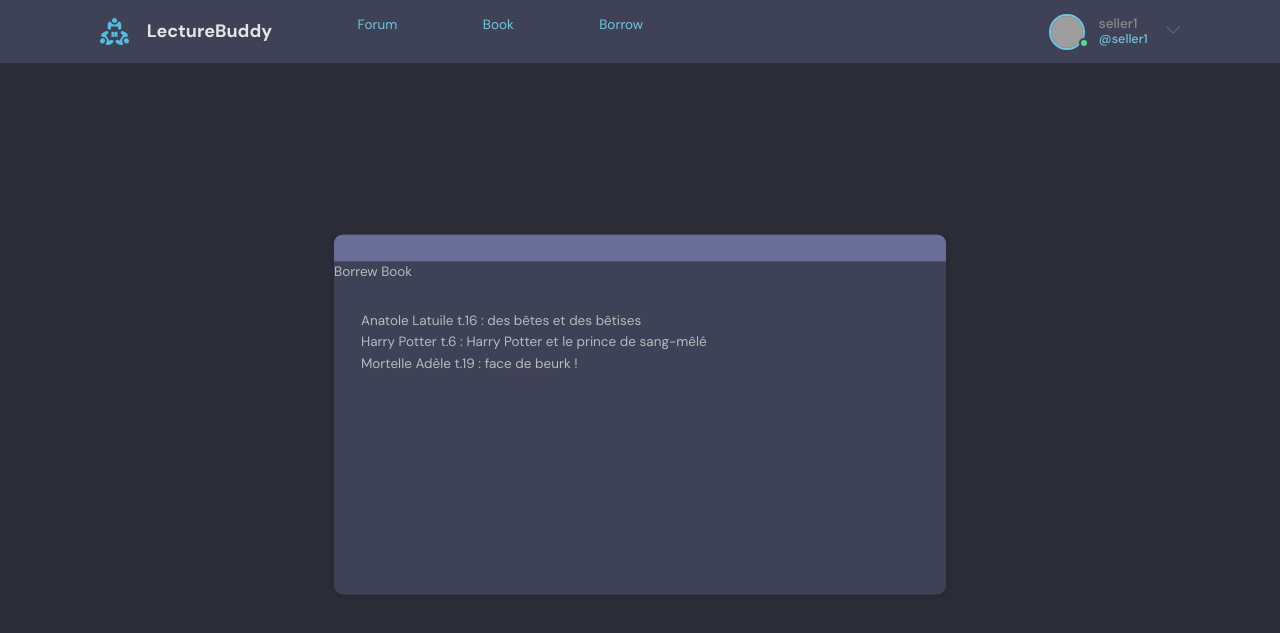
After one commit to lvmeyer/app-lib, a Django app: page /books/borrowed-books/ in a window 1280 px wide. The commit adds this page. Shown: the top 633 px of the page. Run offline with Django 4.2, Linux system fonts and the light colour scheme; a user stored in the database is signed in; parts of the project's set-up code (start-up, migrations or seed data) failed here and were passed over; grey boxes are pictures that could not be loaded.

Commit message:
Borrowed book

```diff
--- /dev/null
+++ b/base/templates/book/borrowed-books.html
@@ -0,0 +1,17 @@
+{% extends 'main.html' %} {% block content %}
+<main class="create-room layout">
+	<div class="container">
+		<div class="layout__box">
+			<div class="layout__boxHeader">
+			</div>
+			<p>Borrew Book</p>
+
+			<div class="layout__body">
+			<p>Anatole Latuile t.16 : des bêtes et des bêtises</p>
+			<p>Harry Potter t.6 : Harry Potter et le prince de sang-mêlé</p>
+			<p>Mortelle Adèle t.19 : face de beurk !</p>
+			</div>
+		</div>
+	</div>
+</main>
+{% endblock content %}
--- a/base/urls.py
+++ b/base/urls.py
@@ -29,6 +29,8 @@ urlpatterns = [
     path('books/create-book', views.create_book, name='create-book'),
     path('books/update-book/<str:pk>/', views.update_book, name='update-book'),
     path('books/<str:pk_book>/borrow/<str:pk_library>', views.borrow_book, name='borrow-book'),
+    path('books/borrowed-books/', views.borrow_books, name='borrow-by-user'),
+
 
 
 ]
--- a/base/views.py
+++ b/base/views.py
@@ -295,3 +295,8 @@ def borrow_book(request, pk_book, pk_library):
     library_book.date = datetime.now() + timedelta(days=30)
     library_book.save()
     return redirect('user-home')
+
+@seller_required
+def borrow_books(request):
+
+    return render(request, 'book/borrowed-books.html')
--- a/templates/navbar.html
+++ b/templates/navbar.html
@@ -8,6 +8,7 @@
 
 		<a href="{% url 'forum-home' %}">Forum</a>
 		<a href="{% url 'books-home' %}">Book</a>
+		<a href="{% url 'borrow-by-user' %}">Borrow</a>
 
 
 		<nav class="header__menu">
```
